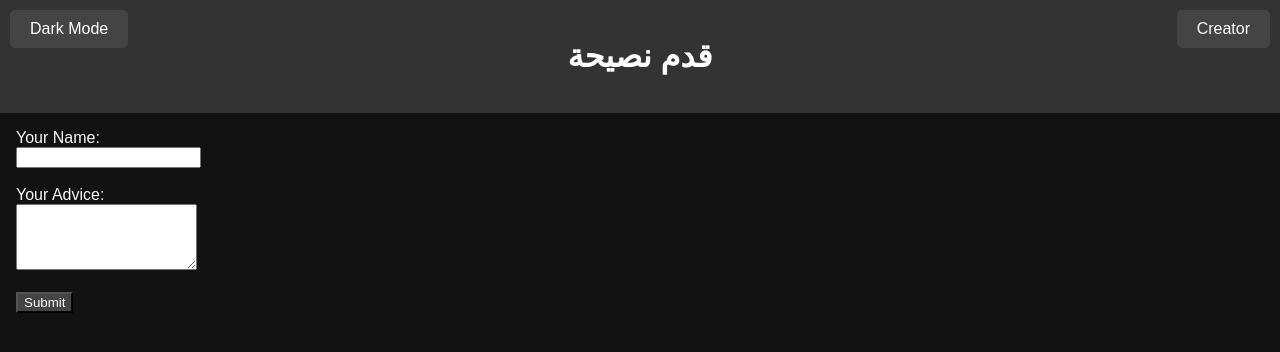
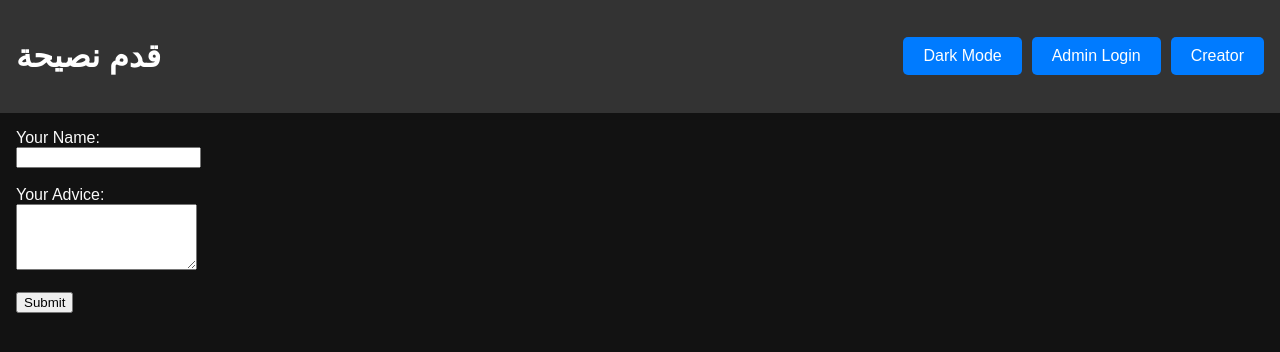
Before and after one commit to dcap400/advice-board, a plain HTML site: page index.html in a window 1280 px wide. Both pictures are taken after a click on the button "Dark Mode". Drawn offline with Linux system fonts and the light colour scheme; no server answers.

Commit message:
index.html

```diff
--- a/index.html
+++ b/index.html
@@ -18,6 +18,25 @@
             color: white;
             padding: 1rem;
             text-align: center;
+            display: flex;
+            justify-content: space-between;
+            align-items: center;
+        }
+        header .buttons-container {
+            display: flex;
+            gap: 10px;
+        }
+        .button {
+            padding: 10px 20px;
+            background-color: #007bff;
+            color: white;
+            border: none;
+            border-radius: 5px;
+            cursor: pointer;
+            font-size: 16px;
+        }
+        .button:hover {
+            background-color: #0056b3;
         }
         main {
             padding: 1rem;
@@ -31,12 +50,32 @@
             margin-bottom: 1rem;
             background-color: #fff;
             border-radius: 5px;
+            position: relative;
         }
         .advice h3 {
             margin: 0 0 0.5rem;
         }
-        button {
+        .advice p {
+            margin: 0;
+        }
+        .delete-button {
+            position: absolute;
+            top: 10px;
+            right: 10px;
+            background-color: #ff4d4d;
+            color: white;
+            border: none;
+            padding: 5px 10px;
+            border-radius: 5px;
             cursor: pointer;
+        }
+        .delete-button:hover {
+            background-color: #ff1a1a;
+        }
+
+        /* Admin-Specific Styles */
+        .advice.admin h3 {
+            color: #4CAF50; /* Green for Admin */
         }
 
         /* Dark Mode Styles */
@@ -51,50 +90,20 @@
             background-color: #333;
             border-color: #555;
         }
-        body.dark-mode button {
-            background-color: #444;
-            color: white;
-        }
-
-        /* Creator Button Styles */
-        .creator-button {
-            position: fixed;
-            top: 10px;
-            right: 10px;
-            padding: 10px 20px;
-            background-color: #50ac54;
-            color: white;
-            border: none;
-            border-radius: 5px;
-            font-size: 16px;
-        }
-        .creator-button:hover {
-            background-color: #0056b3;
-        }
-
-        /* Dark Mode Toggle Button */
-        .dark-mode-toggle {
-            position: fixed;
-            top: 10px;
-            left: 10px;
-            padding: 10px 20px;
-            background-color: #4CAF50;
-            color: white;
-            border: none;
-            border-radius: 5px;
-            font-size: 16px;
-        }
-        .dark-mode-toggle:hover {
-            background-color: #45a049;
+        body.dark-mode .delete-button {
+            background-color: #ff3333;
         }
     </style>
 </head>
 <body>
     <header>
         <h1>قدم نصيحة</h1>
+        <div class="buttons-container">
+            <button class="button" onclick="toggleDarkMode()">Dark Mode</button>
+            <button class="button" onclick="adminLogin()">Admin Login</button>
+            <button class="button" onclick="showCreatorName()">Creator</button>
+        </div>
     </header>
-    <button class="dark-mode-toggle" onclick="toggleDarkMode()">Dark Mode</button>
-    <button class="creator-button" onclick="showCreatorName()">Creator</button>
     <main>
         <form id="adviceForm">
             <label for="name">Your Name:</label><br>
@@ -131,6 +140,10 @@
         const db = firebase.firestore();
         const adviceCollection = db.collection('adviceBoard');
 
+        // Admin Password
+        const adminPassword = "MRTT"; // Change this to your desired admin password
+        let isAdmin = false; // Tracks if the admin is logged in
+
         // Handle form submission
         const adviceForm = document.getElementById('adviceForm');
         adviceForm.addEventListener('submit', async function(event) {
@@ -160,6 +173,7 @@
             adviceList.innerHTML = ''; // Clear the list
             snapshot.forEach(doc => {
                 const adviceData = doc.data();
+                const adviceId = doc.id;
 
                 // Create advice entry
                 const adviceDiv = document.createElement('div');
@@ -173,6 +187,22 @@
 
                 adviceDiv.appendChild(adviceName);
                 adviceDiv.appendChild(adviceText);
+
+                // Add delete button if admin is logged in
+                if (isAdmin) {
+                    const deleteButton = document.createElement('button');
+                    deleteButton.classList.add('delete-button');
+                    deleteButton.textContent = 'Delete';
+                    deleteButton.onclick = async () => {
+                        try {
+                            await adviceCollection.doc(adviceId).delete();
+                            console.log('Advice successfully deleted!');
+                        } catch (error) {
+                            console.error('Error deleting advice:', error);
+                        }
+                    };
+                    adviceDiv.appendChild(deleteButton);
+                }
 
                 adviceList.appendChild(adviceDiv);
             });
@@ -188,6 +218,55 @@
         function toggleDarkMode() {
             document.body.classList.toggle('dark-mode');
         }
+
+        // Admin Login
+        function adminLogin() {
+            const password = prompt("Enter Admin Password:");
+            if (password === adminPassword) {
+                isAdmin = true;
+                alert("Admin logged in successfully!");
+                // Reload the advice list to show delete buttons
+                adviceCollection.orderBy('timestamp', 'desc').onSnapshot(snapshot => {
+                    adviceList.innerHTML = ''; // Clear the list
+                    snapshot.forEach(doc => {
+                        const adviceData = doc.data();
+                        const adviceId = doc.id;
+
+                        // Create advice entry
+                        const adviceDiv = document.createElement('div');
+                        adviceDiv.classList.add('advice');
+
+                        const adviceName = document.createElement('h3');
+                        adviceName.textContent = adviceData.name;
+
+                        const adviceText = document.createElement('p');
+                        adviceText.textContent = adviceData.advice;
+
+                        adviceDiv.appendChild(adviceName);
+                        adviceDiv.appendChild(adviceText);
+
+                        // Add delete button for admin
+                        const deleteButton = document.createElement('button');
+                        deleteButton.classList.add('delete-button');
+                        deleteButton.textContent = 'Delete';
+                        deleteButton.onclick = async () => {
+                            try {
+                                await adviceCollection.doc(adviceId).delete();
+                                console.log('Advice successfully deleted!');
+                            } catch (error) {
+                                console.error('Error deleting advice:', error);
+                            }
+                        };
+                        adviceDiv.appendChild(deleteButton);
+
+                        adviceList.appendChild(adviceDiv);
+                    });
+                    console.log('Advice list updated!');
+                });
+            } else {
+                alert("Incorrect password!");
+            }
+        }
     </script>
 </body>
 </html>
```
